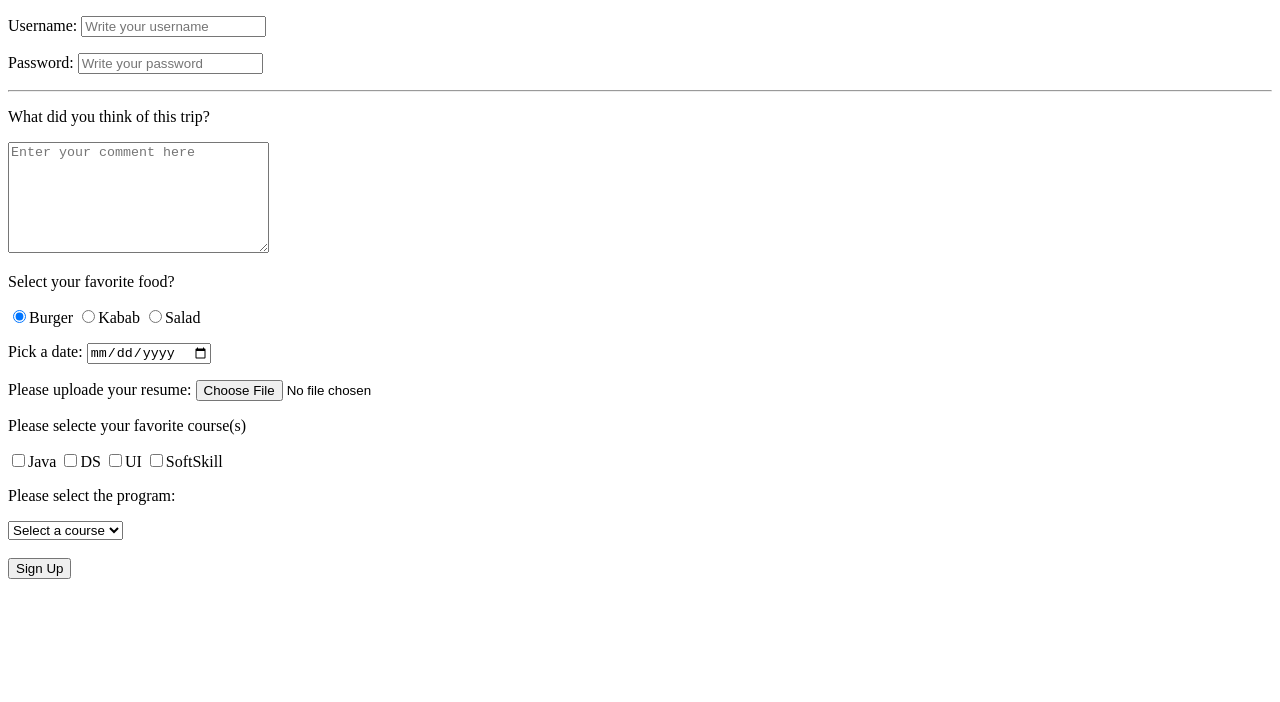
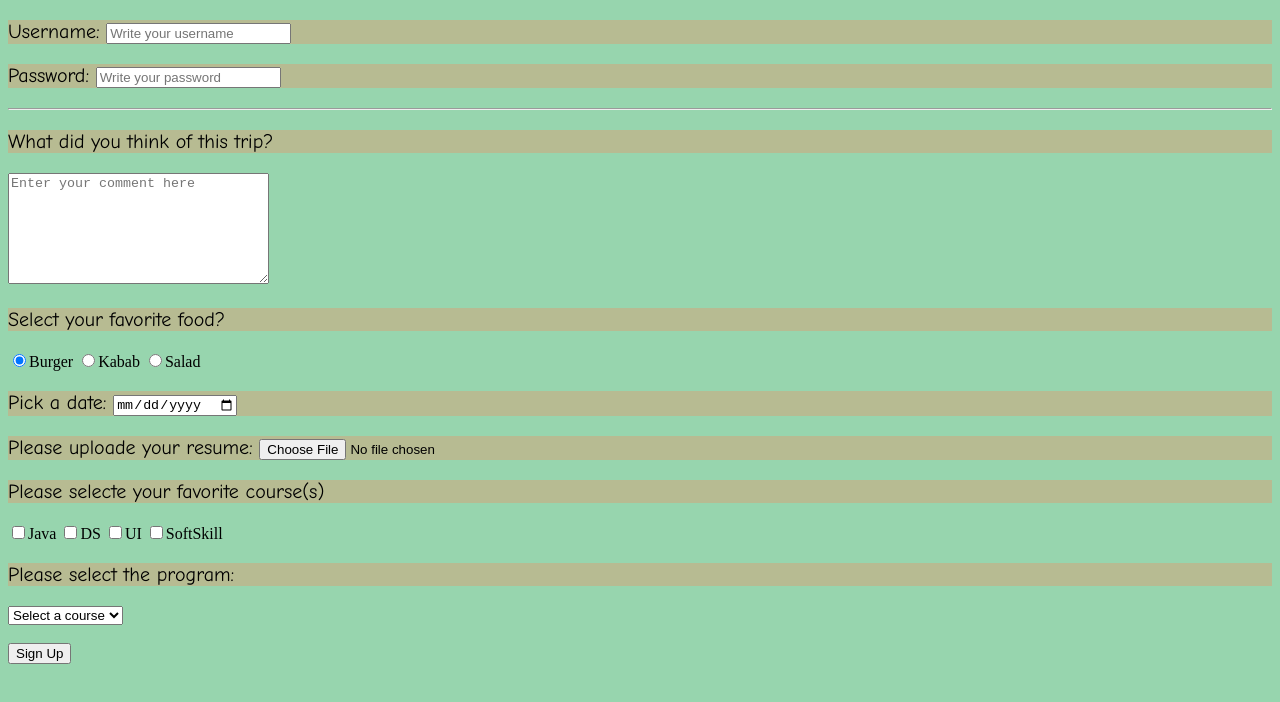
Before and after one commit to StasPavl/UI-Practice, a plain HTML site: page files/Registration_Form.html in a window 1280 px wide. Drawn offline with Linux system fonts and the light colour scheme.

Commit message:
CSS Practice

```diff
--- a/files/Registration_Form.html
+++ b/files/Registration_Form.html
@@ -3,11 +3,13 @@
 <head>
     <meta charset="UTF-8">
     <title>Registration Form</title>
+    <link rel="stylesheet" href="css/styles.css">
 </head>
 
-<body>
+<body >
 
 <form>
+
     <p>
         Username:
         <input type="text" name="username" placeholder="Write your username">
--- /dev/null
+++ b/files/css/styles.css
@@ -0,0 +1,8 @@
+body{
+    background-color: #97d5ae;
+}
+p{
+    background-color: rgba(255, 127, 80, 0.3);
+    font-size: 20px;
+    font-family:"Comic Sans MS";
+}
```
